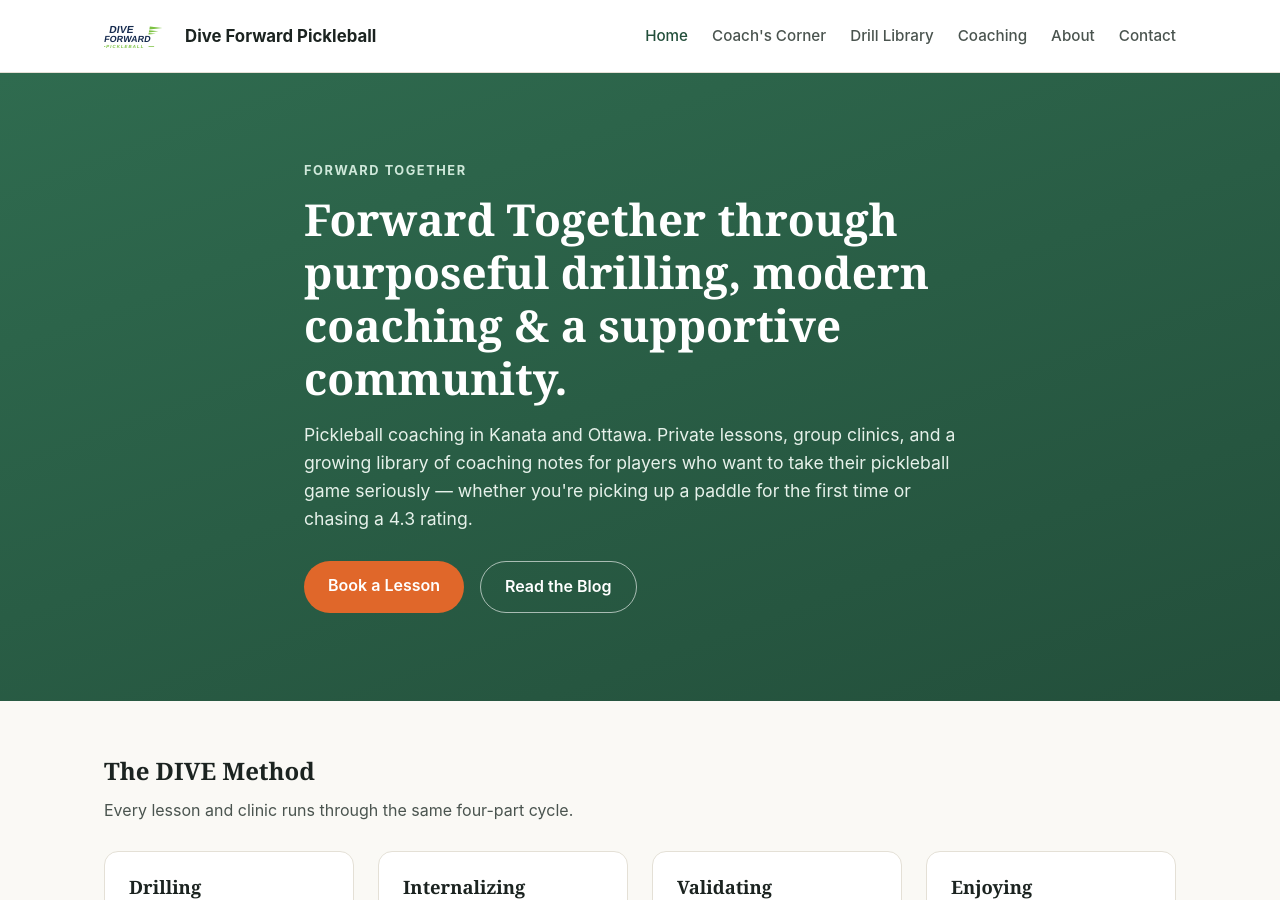
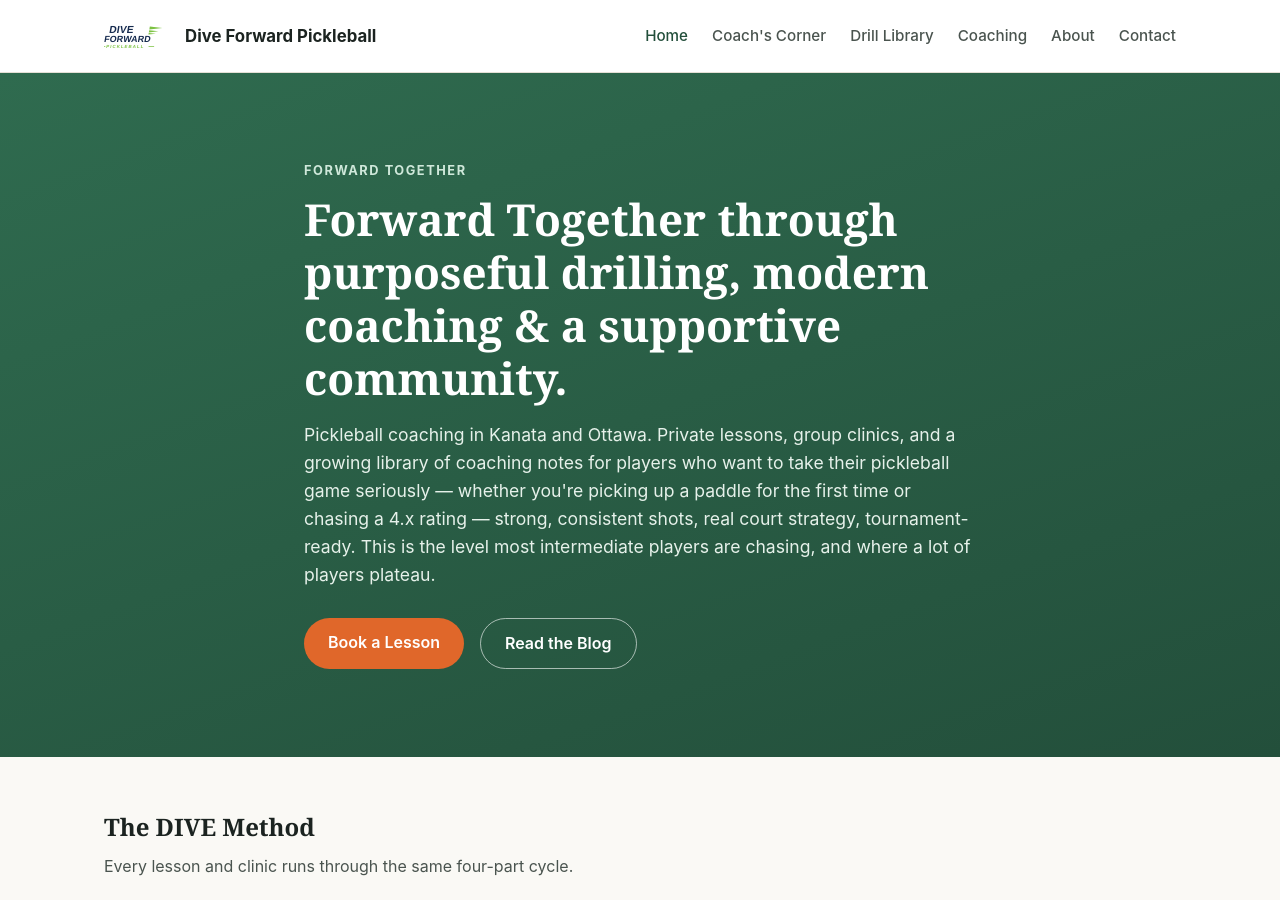
Before and after one commit to forwardpickleballorg-art/forwardpickleballorg-art.github.io, a Jekyll site: the page built from index.html, in a window 1280 px wide and 900 px high. Built offline with Jekyll 4.4.1, drawn with Linux system fonts in a browser that asks for light colours.

Commit message:
Change home hero rating to 4.x with description

```diff
--- a/index.html
+++ b/index.html
@@ -12,7 +12,9 @@ excerpt: "Pickleball coaching by Louie Kwan in Kanata and Ottawa — private les
       lessons, group clinics, and a growing library of coaching notes
       for players who want to take their pickleball game seriously &mdash;
       whether you're picking up a paddle for the first time or chasing a
-      4.3 rating.
+      4.x rating &mdash; strong, consistent shots, real court strategy,
+      tournament-ready. This is the level most intermediate players are
+      chasing, and where a lot of players plateau.
     </p>
     <div class="hero-actions">
       <a class="button" href="{{ '/contact/' | relative_url }}">Book a Lesson</a>
```
